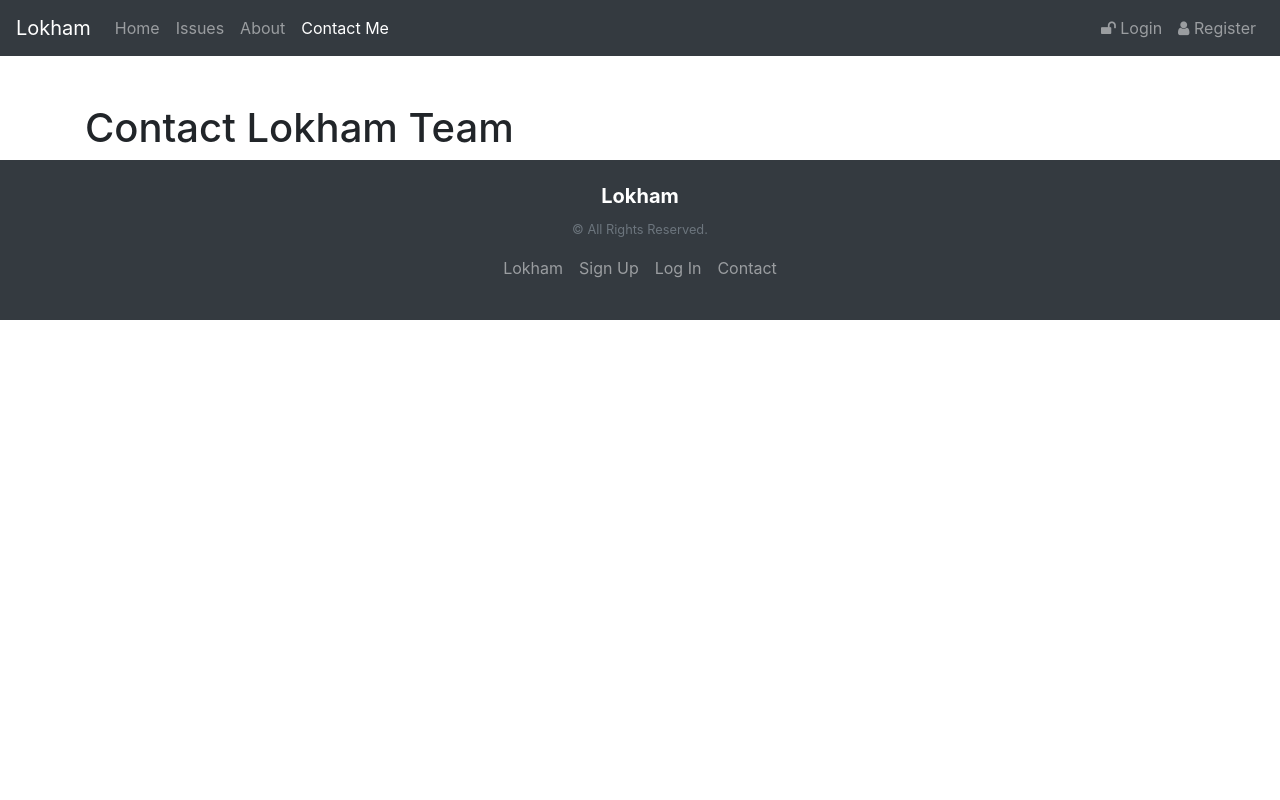
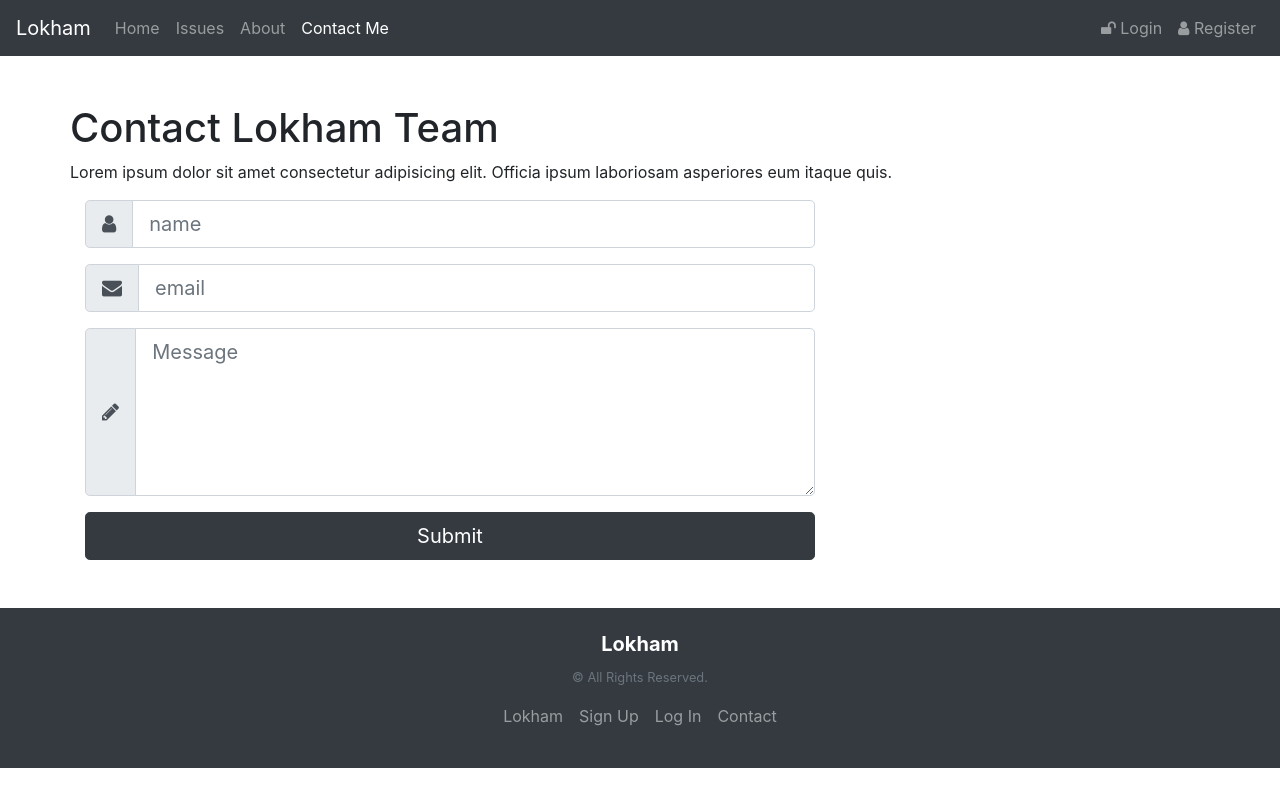
Before and after one commit to Sourav-Patteri/Lokham, a PHP site: page /contact.php in a window 1280 px wide. Run offline with PHP 8.4, Linux system fonts and the light colour scheme.

Commit message:
create contact form

```diff
--- a/contact.php
+++ b/contact.php
@@ -5,12 +5,52 @@
 ?>
 <?php include(ROOT . '/partials/_header.php') ?>
 
+<section class="py-5">
   <div class="container">
-  <header class="mt-5">
+    <div class="row">
+      <header class="">
         <h1>
           Contact Lokham Team
         </h1>
+        <p>
+          Lorem ipsum dolor sit amet consectetur adipisicing elit. Officia ipsum laboriosam asperiores eum itaque quis.
+        </p>
       </header>
+      <div class="col-lg-8">
+
+        <form action="mail.php" method="POST">
+
+          <div class="input-group input-group-lg mb-3">
+            <div class="input-group-prepend">
+              <span class="input-group-text">
+                <i class="fa fa-user"></i>
+              </span>
+            </div>
+            <input type="text" name="contact_name" placeholder="name" class="form-control">
+          </div>
+          <div class="input-group input-group-lg mb-3">
+            <div class="input-group-prepend">
+              <span class="input-group-text">
+                <i class="fa fa-envelope"></i>
+              </span>
+            </div>
+            <input type="text" name="contact_email" placeholder="email" class="form-control">
           </div>
 
+          <div class="input-group input-group-lg mb-3">
+            <div class="input-group-prepend">
+              <span class="input-group-text">
+               <i class="fa fa-pencil"></i>
+              </span>
+            </div>
+            <textarea placeholder="Message" name="contact_message" rows="5" class="form-control"></textarea>
+          </div>
+          <input type="Submit" value="Submit" class="btn btn-dark btn-block btn-lg">
+
+        </form>
+      </div>
+    </div>
+  </div>
+</section>
+
 <?php include(ROOT . '/partials/_footer.php') ?>
--- a/partials/_header.php
+++ b/partials/_header.php
@@ -16,6 +16,8 @@
     <link rel="stylesheet" href="https://stackpath.bootstrapcdn.com/bootstrap/4.4.1/css/bootstrap.min.css" integrity="sha384-Vkoo8x4CGsO3+Hhxv8T/Q5PaXtkKtu6ug5TOeNV6gBiFeWPGFN9MuhOf23Q9Ifjh" crossorigin="anonymous">
     <!-- Font awesome -->
     <link href="https://stackpath.bootstrapcdn.com/font-awesome/4.7.0/css/font-awesome.min.css" rel="stylesheet" integrity="sha384-wvfXpqpZZVQGK6TAh5PVlGOfQNHSoD2xbE+QkPxCAFlNEevoEH3Sl0sibVcOQVnN" crossorigin="anonymous">
+    <!-- this works better i guess -->
+    <!-- <script src="https://kit.fontawesome.com/461864901a.js"></script> -->
         <title><?= $_title ?? "Lokham"?></title> <! –– null coalescing -->
     </head>
     <body>
```
Also changed, not shown: mail.php (added, +12 -0 lines). Lines whose indentation alone changed are shown as unchanged.
